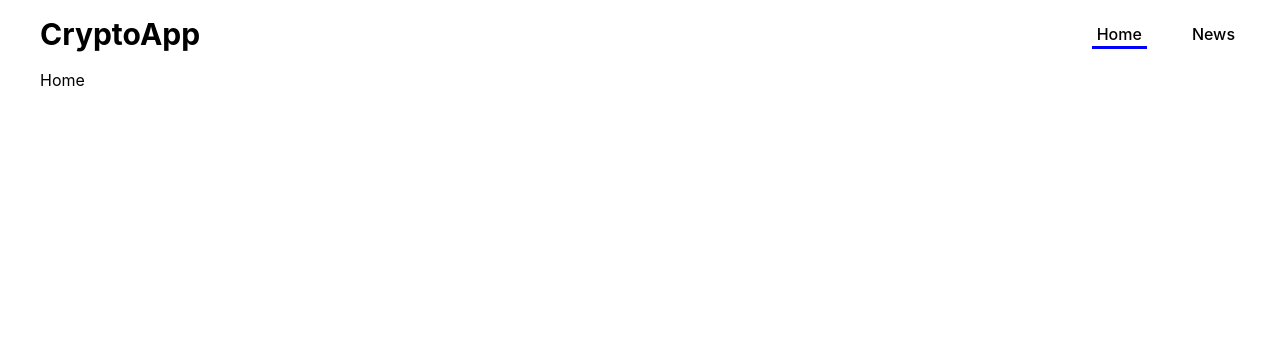
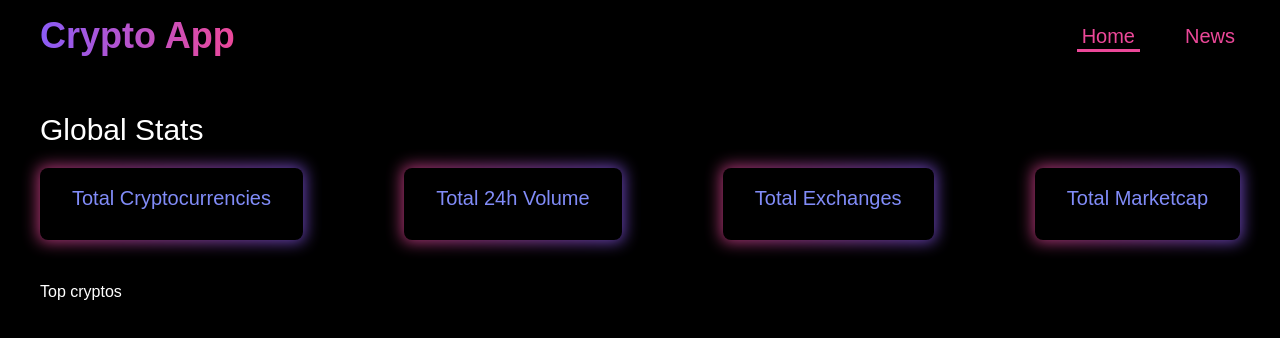
Before and after one commit to banti377/crypto-app, a Next.js app: page / in a window 1280 px wide. Shown: the top 338 px of the page. Built offline with nearby package versions, Linux system fonts and the light colour scheme; no server answers.

Commit message:
deisgn updates and add stats cards

```diff
--- /dev/null
+++ b/components/Card.tsx
@@ -0,0 +1,25 @@
+import React, { ReactElement } from 'react';
+
+interface Props {
+  title: string;
+  content: JSX.Element;
+}
+
+function Card({ title, content }: Props): ReactElement {
+  return (
+    <div className="flex flex-row space-x-3 items-center">
+      <div className="relative group">
+        <div className="absolute -inset-0.5 rounded-lg blur opacity-75 bg-gradient-to-r from-pink-500 to-purple-500 group-hover:opacity-100 transition duration-700 group-hover:duration-200" />
+        <button
+          type="button"
+          className="relative px-8 py-4 rounded-lg bg-black text-white space-y-3 transform group-hover:rotate-0 transition duration-300"
+        >
+          <h4 className="text-xl font-medium text-indigo-400">{title}</h4>
+          {content}
+        </button>
+      </div>
+    </div>
+  );
+}
+
+export default Card;
--- a/components/Navbar.tsx
+++ b/components/Navbar.tsx
@@ -7,8 +7,10 @@ function Navbar(): ReactElement {
   const router = useRouter();
 
   return (
-    <nav className="py-4 no-underline flex items-center justify-between">
-      <h1 className="text-3xl font-bold">CryptoApp</h1>
+    <nav className="px-10 py-4 no-underline flex items-center justify-between sticky bg-black w-full text-white">
+      <h1 className="text-4xl font-bold bg-clip-text text-transparent bg-gradient-to-l from-pink-500 to-purple-500">
+        Crypto App
+      </h1>
       <ul className="flex items-center space-x-10 font-medium">
         <Navitem
           href={routes.home}
--- a/components/Navitem.tsx
+++ b/components/Navitem.tsx
@@ -17,7 +17,7 @@ const StyledA = styled.a<AProps>`
   padding: 5px;
   &:after {
     content: "";
-    background-color: blue;
+    background-color: #EC4899;
     position: absolute;
     height: 3px;
     width: ${(props) => (props.active ? '100%' : '0')};
@@ -37,7 +37,10 @@ function Navitem({ active = false, href, label }: Props): ReactElement {
         href={href}
         passHref
       >
-        <StyledA active={active}>
+        <StyledA
+          active={active}
+          className="text-pink-500 text-xl font-medium"
+        >
           {label}
         </StyledA>
       </Link>
--- a/pages/_app.tsx
+++ b/pages/_app.tsx
@@ -16,8 +16,8 @@ function MyApp({ Component, pageProps }: AppProps) {
   return (
     <QueryClientProvider client={queryClient}>
       <Hydrate state={pageProps.dehydratedState}>
-        <div className="px-10">
-          <Navbar />
+        <Navbar />
+        <div className="px-10 pt-10 bg-black h-screen text-white">
           <Component {...pageProps} />
         </div>
       </Hydrate>
--- a/pages/index.tsx
+++ b/pages/index.tsx
@@ -1,11 +1,59 @@
 import type { GetServerSideProps, NextPage } from 'next';
 import { dehydrate, QueryClient } from 'react-query';
-import { getCoins } from '../hooks/useCoins';
+import Card from '../components/Card';
+import useCoins, { getCoins } from '../hooks/useCoins';
 
 const Home: NextPage = () => {
+  const { data, error } = useCoins();
+
+  if (error) {
+    return (
+      <div className="h-full flex items-center justify-center">
+        Something went wrong.
+      </div>
+    );
+  }
+
   return (
-    <div>
-      Home
+    <div className="flex flex-col space-y-10">
+      <div className="flex flex-col space-y-5">
+        <h1 className="text-3xl font-medium">Global Stats</h1>
+        <div className="flex flex-row items-center flex-wrap justify-between">
+          <Card
+            title="Total Cryptocurrencies"
+            content={(
+              <div className="font-medium text-xl">
+                {data?.stats.total}
+              </div>
+          )}
+          />
+          <Card
+            title="Total 24h Volume"
+            content={(
+              <div className="font-medium text-xl">
+                {data?.stats.total24hVolume}
+              </div>
+          )}
+          />
+          <Card
+            title="Total Exchanges"
+            content={(
+              <div className="font-medium text-xl">
+                {data?.stats.totalExchanges}
+              </div>
+          )}
+          />
+          <Card
+            title="Total Marketcap"
+            content={(
+              <div className="font-medium text-xl">
+                {data?.stats.totalMarketCap}
+              </div>
+          )}
+          />
+        </div>
+      </div>
+      <div>Top cryptos</div>
     </div>
   );
 };
--- a/styles/globals.css
+++ b/styles/globals.css
@@ -1,13 +1,13 @@
 @tailwind base;
 @tailwind components;
 @tailwind utilities;
+
+@import url('https://fonts.googleapis.com/css2?family=Poppins:wght@200;300;400;500;600;700;800;900&display=swap');
 
 html,
 body {
   padding: 0;
   margin: 0;
-  font-family: -apple-system, BlinkMacSystemFont, Segoe UI, Roboto, Oxygen,
-    Ubuntu, Cantarell, Fira Sans, Droid Sans, Helvetica Neue, sans-serif;
 }
 
 a {
--- a/tailwind.config.js
+++ b/tailwind.config.js
@@ -4,6 +4,9 @@ module.exports = {
   darkMode: false, // or 'media' or 'class'
   theme: {
     extend: {},
+    fontFamily: {
+      sans: ['Poppins', 'sans-serif'],
+    },
   },
   variants: {
     extend: {},
```
Also changed, not shown: .eslintrc.js.
